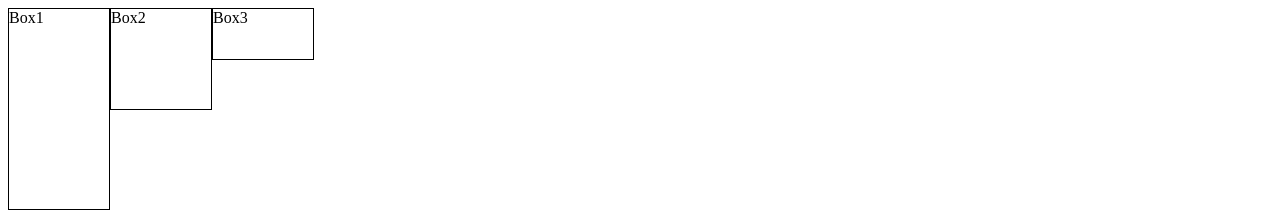
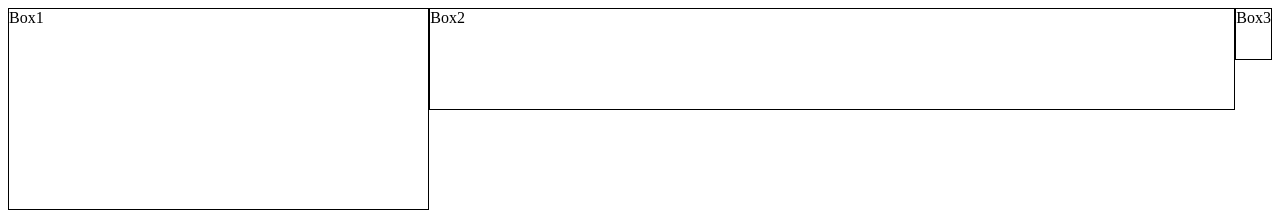
Before and after one commit to ShotaNakahata/Various-types-of-practice, a plain HTML site: page Udemy_CSS/flexBox/index.html in a window 1280 px wide. Drawn offline with Linux system fonts and the light colour scheme.

Commit message:
Udemy_css flex compleate

```diff
--- a/Udemy_CSS/flexBox/index.html
+++ b/Udemy_CSS/flexBox/index.html
@@ -6,7 +6,7 @@
     <title>Document</title>
     <style>
         .box{
-            width: 100px;
+            /* width: 100px; */
             height: 100px;
             border: 1px solid black;
         }
@@ -19,8 +19,8 @@
 </head>
 <body>
     <div class="container">
-        <div class="box" style="height: 200px; order: 1;">Box1</div>
-        <div class="box" style="order: 2;">Box2</div>
+        <div class="box" style="height: 200px; order: 1; flex-grow: 1; flex-shrink: 1;">Box1</div>
+        <div class="box" style="order: 2; flex-grow: 2;">Box2</div>
         <div class="box" style="height: 50px; order: 3;">Box3</div>
         <!-- <div class="box">Box</div>
         <div class="box">Box</div>
```
